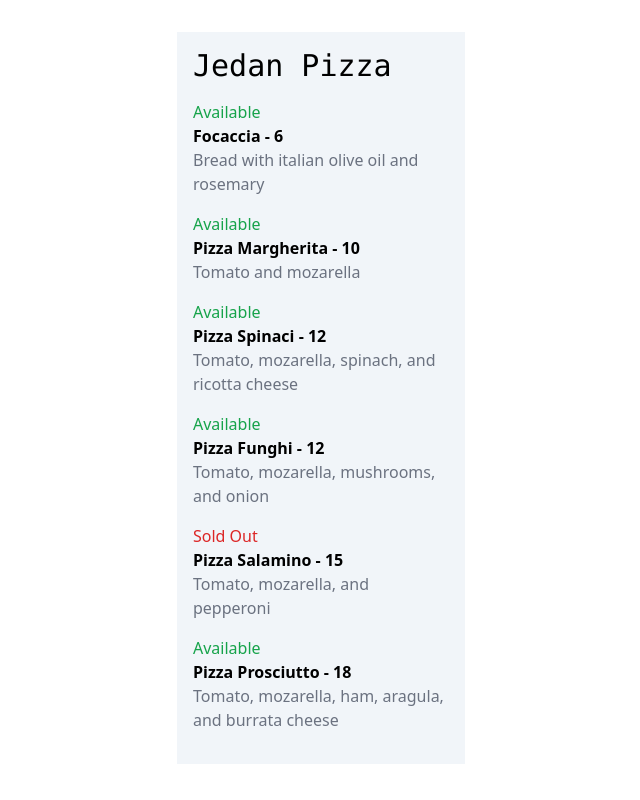
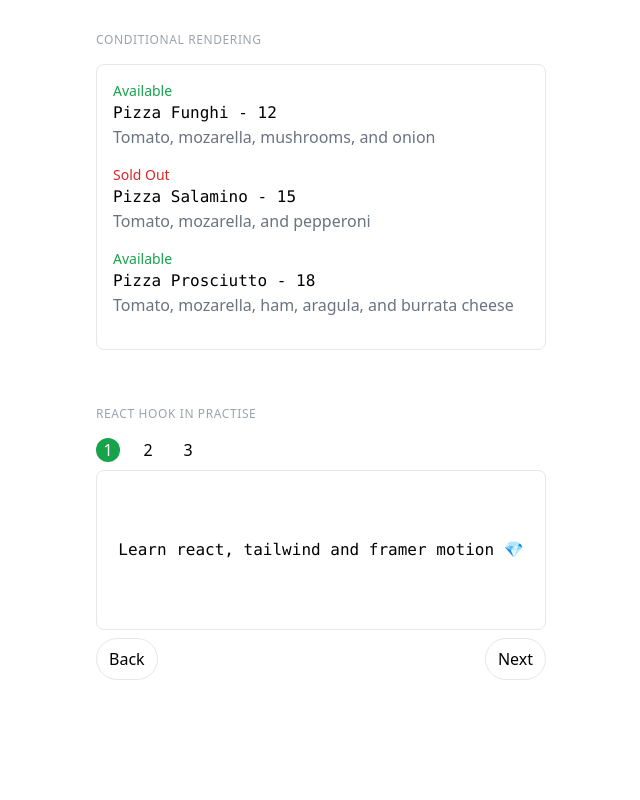
Before and after one commit to casicodes/reactminis, a React (Vite) app: page / in a window 1280 px wide. Shown: the whole page, without its empty margins (319-959 px from the left). Built offline with nearby package versions, Linux system fonts and the light colour scheme.

Commit message:
Add a stepper component

```diff
--- a/src/App.tsx
+++ b/src/App.tsx
@@ -1,11 +1,13 @@
 import "./App.css";
-import ProfileCard from "./components/ProfileCard";
+import Menu from "./components/Menu";
+import Stepper from "./components/Stepper";
 
 function App() {
   return (
-    <>
-      <ProfileCard restroname="Jedan Pizza" />
-    </>
+    <div className="flex flex-col gap-14 max-w-[450px] mx-auto">
+      <Menu title="Conditional rendering" />
+      <Stepper title="React hook in practise" />
+    </div>
   );
 }
 
--- /dev/null
+++ b/src/components/Menu.tsx
@@ -0,0 +1,30 @@
+import pizzaData from "../data/data.js";
+
+function Menu({ title }) {
+  return (
+    <div className="flex flex-col gap-4 text-left">
+      <p className="uppercase text-xs tracking-wider text-gray-400">{title}</p>
+      <div className="flex flex-col gap-4 text-left border rounded-lg p-4">
+        <ul>
+          {pizzaData.map((pizza) => (
+            <li key={pizza.name} className="flex flex-col mb-4">
+              <span
+                className={`${
+                  pizza.soldOut ? "text-red-600" : "text-green-600"
+                }  text-sm`}
+              >
+                {pizza.soldOut ? "Sold Out" : "Available"}
+              </span>
+              <span className="font-mono font-medium">
+                {pizza.name} - {pizza.price}
+              </span>{" "}
+              <span className="text-gray-500">{pizza.ingredients}</span>
+            </li>
+          ))}
+        </ul>
+      </div>
+    </div>
+  );
+}
+
+export default Menu;
--- a/src/components/ProfileCard.tsx
+++ /dev/null
@@ -1,26 +0,0 @@
-import pizzaData from "../data/data.js";
-
-function ProfileCard({ restroname }) {
-  return (
-    <div className="flex flex-col gap-4 w-72 text-left mx-auto bg-slate-100 p-4">
-      <h1 className="text-3xl font-mono">{restroname}</h1>
-      <ul>
-        {pizzaData.map((pizza) => (
-          <li key={pizza.name} className="flex flex-col mb-4">
-            <span
-              className={`${pizza.soldOut ? "text-red-600" : "text-green-600"}`}
-            >
-              {pizza.soldOut ? "Sold Out" : "Available"}
-            </span>
-            <span className="font-bold">
-              {pizza.name} - {pizza.price}
-            </span>{" "}
-            <span className="text-gray-500">{pizza.ingredients}</span>
-          </li>
-        ))}
-      </ul>
-    </div>
-  );
-}
-
-export default ProfileCard;
--- /dev/null
+++ b/src/components/Stepper.tsx
@@ -0,0 +1,65 @@
+import { useState } from "react";
+
+function Stepper({ title }) {
+  const content = [
+    "Learn react, tailwind and framer motion 💎",
+    "Apply for design engineer role 👨‍💻",
+    "Earn and grow 🌳",
+  ];
+  const [step, setStep] = useState(1);
+  function handleBack() {
+    if (step > 1) setStep(step - 1);
+  }
+  function handleNext() {
+    if (step < 3) setStep(step + 1);
+  }
+
+  return (
+    <div className="flex flex-col gap-4 text-left">
+      <p className="uppercase text-xs tracking-wider text-gray-400">{title}</p>
+      <div className="flex flex-col">
+        <div className="flex flex-row justify-start gap-4">
+          <div
+            className={`${
+              step >= 1 ? "bg-green-600 text-white" : " "
+            } h-6 w-6 rounded-full text-center`}
+          >
+            1
+          </div>
+          <div
+            className={`${
+              step >= 2 ? "bg-green-600 text-white" : " "
+            } h-6 w-6 rounded-full text-center`}
+          >
+            2
+          </div>
+          <div
+            className={`${
+              step >= 3 ? "bg-green-600 text-white" : " "
+            } h-6 w-6 rounded-full text-center`}
+          >
+            3
+          </div>
+        </div>
+        <div className="flex items-center justify-center my-2 border rounded-lg min-h-40">
+          <span className="font-mono">{content[step - 1]}</span>
+        </div>
+        <div className="flex flex-row justify-between">
+          <button
+            className="border py-2 px-3 rounded-full hover:bg-slate-50"
+            onClick={handleBack}
+          >
+            Back
+          </button>
+          <button
+            className="border py-2 px-3 rounded-full hover:bg-slate-50"
+            onClick={handleNext}
+          >
+            Next
+          </button>
+        </div>
+      </div>
+    </div>
+  );
+}
+export default Stepper;
--- a/src/data/data.js
+++ b/src/data/data.js
@@ -1,25 +1,4 @@
 const pizzaData = [
-  {
-    name: "Focaccia",
-    ingredients: "Bread with italian olive oil and rosemary",
-    price: 6,
-    photoName: "pizzas/focaccia.jpg",
-    soldOut: false,
-  },
-  {
-    name: "Pizza Margherita",
-    ingredients: "Tomato and mozarella",
-    price: 10,
-    photoName: "pizzas/margherita.jpg",
-    soldOut: false,
-  },
-  {
-    name: "Pizza Spinaci",
-    ingredients: "Tomato, mozarella, spinach, and ricotta cheese",
-    price: 12,
-    photoName: "pizzas/spinaci.jpg",
-    soldOut: false,
-  },
   {
     name: "Pizza Funghi",
     ingredients: "Tomato, mozarella, mushrooms, and onion",
```
